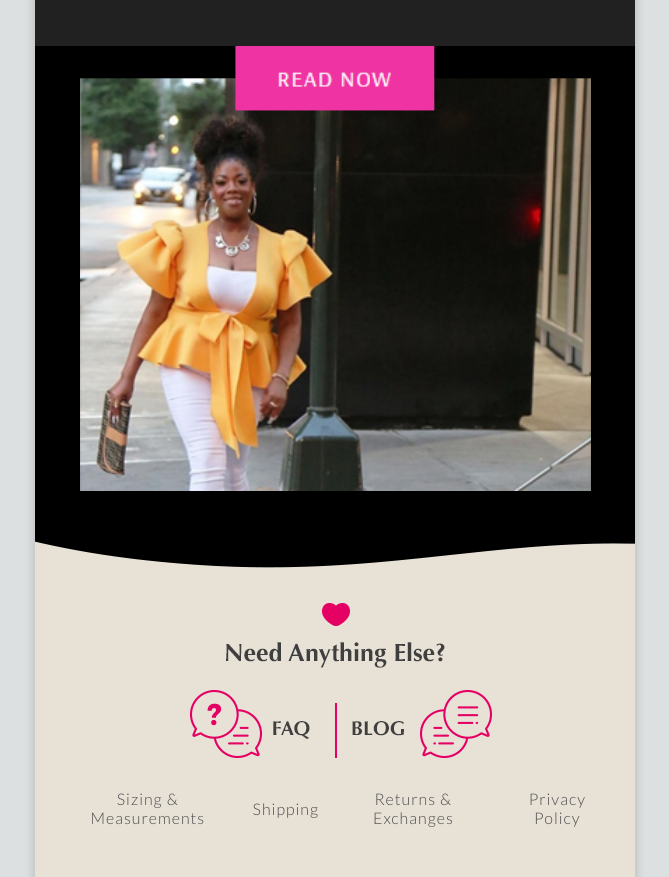
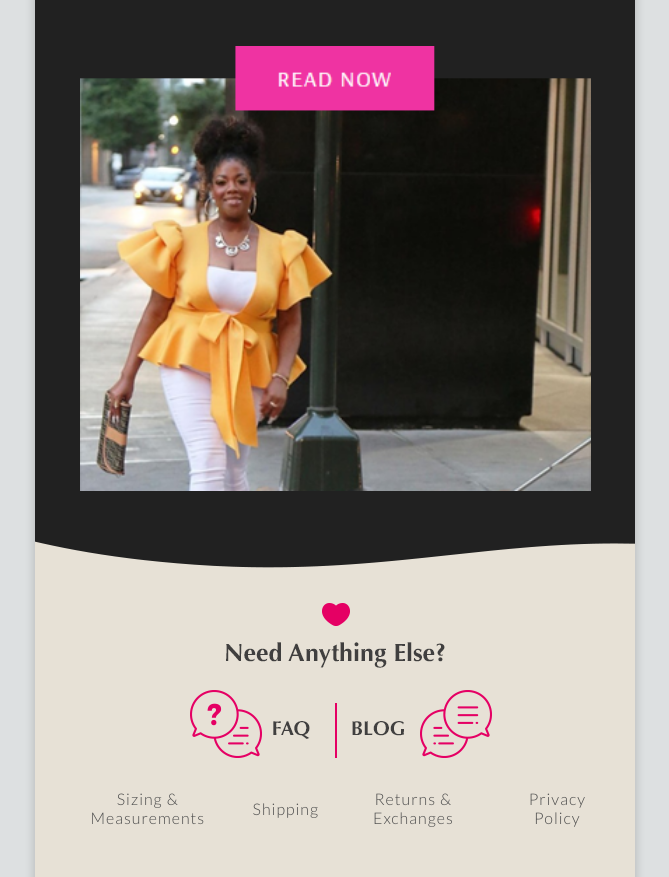
Before and after one commit to chris-rimes/posh-store-newsletter, a plain HTML site: page index.html in a window 1280 px wide. Shown: the part 1115-1992 px from the top of the page, without its empty margins (305-974 px from the left). Drawn offline with Linux system fonts and the light colour scheme.

Commit message:
Update index.html

```diff
--- a/index.html
+++ b/index.html
@@ -348,7 +348,7 @@
             <td style="padding: 0px 0px 0px 0px">
               <table
                 width="100%"
-                style="border-spacing: 0; background-color: #000000"
+                style="border-spacing: 0; background-color: #212121"
                 role="presentation"
               >
                 <tr>
@@ -384,7 +384,7 @@
             <td style="padding: 0px 0px 0px 0px">
               <table
                 width="100%"
-                style="border-spacing: 0; background-color: #000000"
+                style="border-spacing: 0; background-color: #212121"
                 role="presentation"
               >
                 <tr>
```
